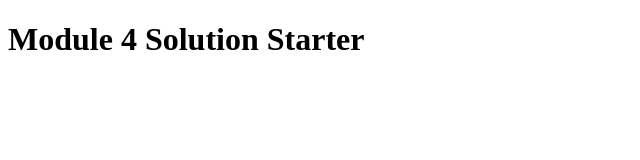
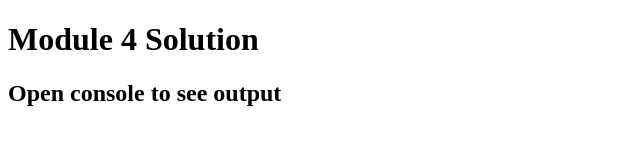
Before and after one commit to BharathRam125/COURSERA-assignment4, a plain HTML site: page index.html in a window 1280 px wide. Shown: the whole page, without its empty margins (0-640 px from the left). Drawn offline with Linux system fonts and the light colour scheme.

Commit message:
Update index.html

```diff
--- a/index.html
+++ b/index.html
@@ -2,12 +2,13 @@
 <html>
 <head>
   <meta charset="utf-8">
-  <title>Module 4 Solution Starter</title>
+  <title>Module 4 Solution</title>
   <script src="SpeakHello.js"></script>
   <script src="SpeakGoodBye.js"></script>
   <script src="script.js"></script>
 </head>
 <body>
-  <h1>Module 4 Solution Starter</h1>
+  <h1>Module 4 Solution </h1>
+  <h2>Open console to see output </h2>
 </body>
 </html>
```
